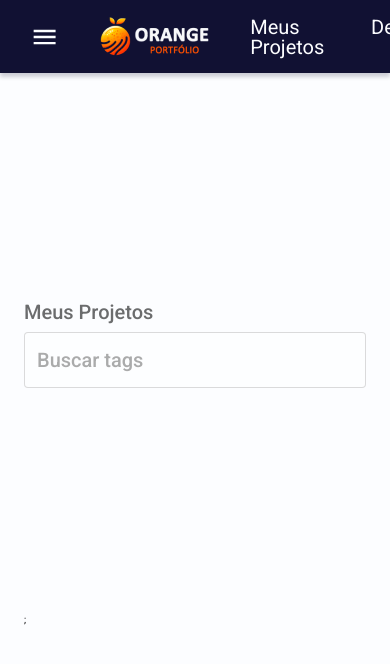
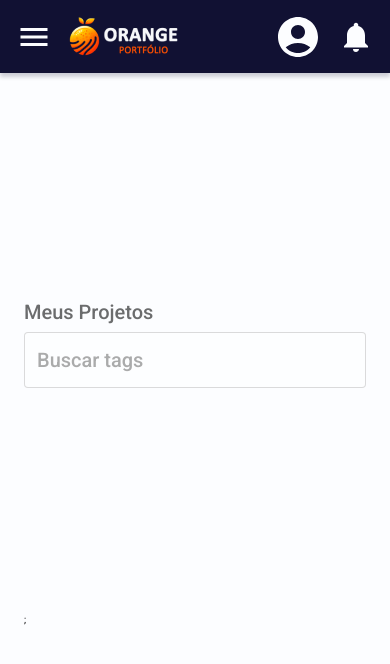
Before and after one commit to squad7-fcamara/spa-orange-portfolio, a React (Vite) app: page /discover in a window 390 px wide. Shown: the top 664 px of the page. Built offline with nearby package versions, Linux system fonts and the light colour scheme.

Commit message:
:sparkles: feat: Added responsive navbar

```diff
--- a/src/components/Navbar/index.jsx
+++ b/src/components/Navbar/index.jsx
@@ -1,4 +1,4 @@
-import { DesktopMenuSC, NavbarSC } from "./style";
+import { DesktopMenuSC, MobileDisplaySC, NavbarSC } from "./style";
 import { Outlet } from "react-router-dom";
 import { MdAccountCircle, MdMenu, MdNotifications } from "react-icons/md";
 import Logomarca from "../../assets/images/logomarca.png";
@@ -8,7 +8,9 @@ function Navbar() {
     <>
       <NavbarSC>
         <div>
-          <MdMenu size={"3.6rem"} />
+          <MobileDisplaySC>
+            <MdMenu size={"3.6rem"} />
+          </MobileDisplaySC>
           <img
             src={Logomarca}
             alt="logomarca do orange portfólio"
--- a/src/components/Navbar/style.jsx
+++ b/src/components/Navbar/style.jsx
@@ -1,4 +1,17 @@
 import styled from "styled-components";
+
+const mobile = "425px";
+
+export const MobileDisplaySC = styled.div`
+  :only-child {
+    display: none;
+  }
+  @media (max-width: ${mobile}) {
+    :only-child {
+      display: initial;
+    }
+  }
+`;
 
 export const NavbarSC = styled.nav`
   width: 100dvw;
@@ -22,10 +35,23 @@ export const NavbarSC = styled.nav`
     font-size: 2rem;
     color: #fcfdff;
   }
+
+  @media (max-width: ${mobile}) {
+    padding: 1.6rem;
+    div {
+      gap: 1.6rem;
+    }
+  }
 `;
 
 export const DesktopMenuSC = styled.ul`
   list-style: none;
   display: flex;
   gap: 4rem;
+
+  @media (max-width: ${mobile}) {
+    & {
+      display: none;
+    }
+  }
 `;
```
